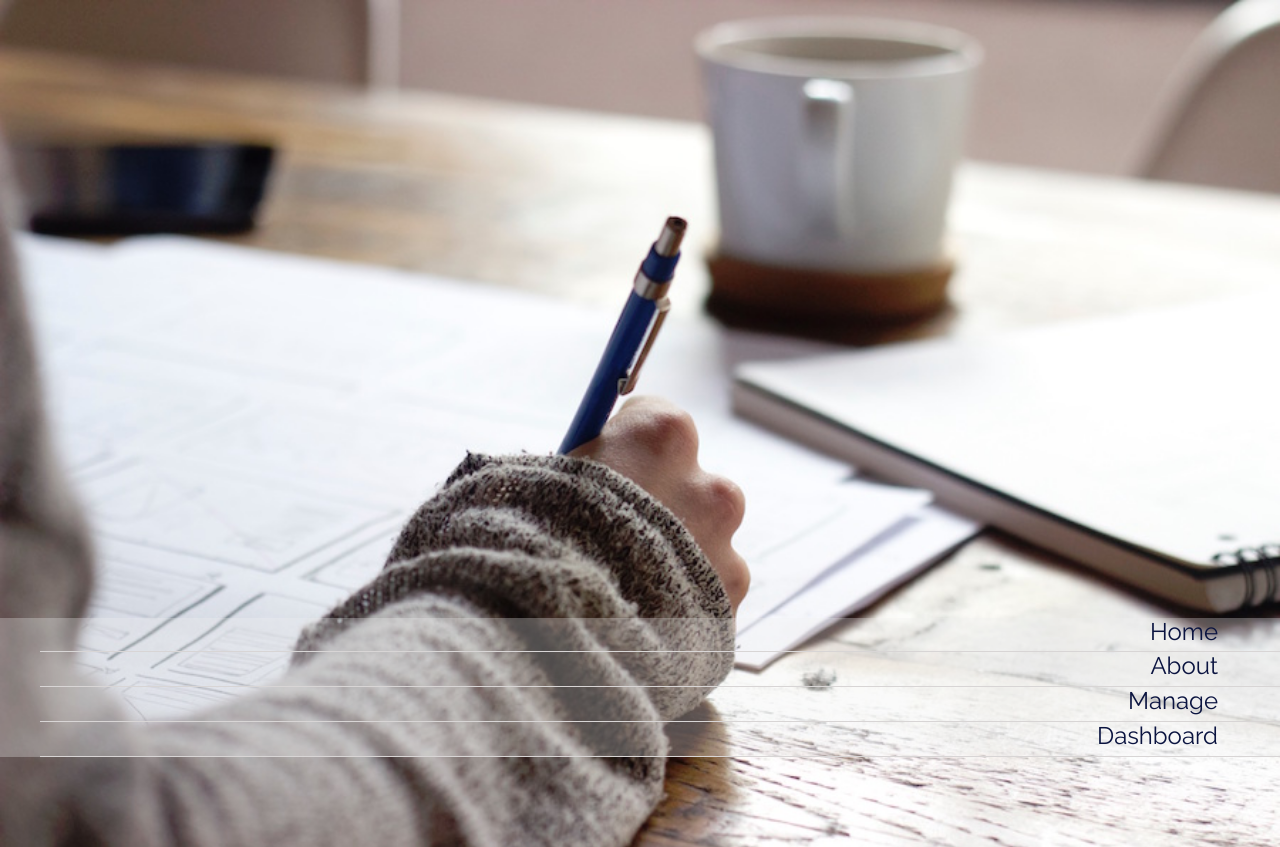
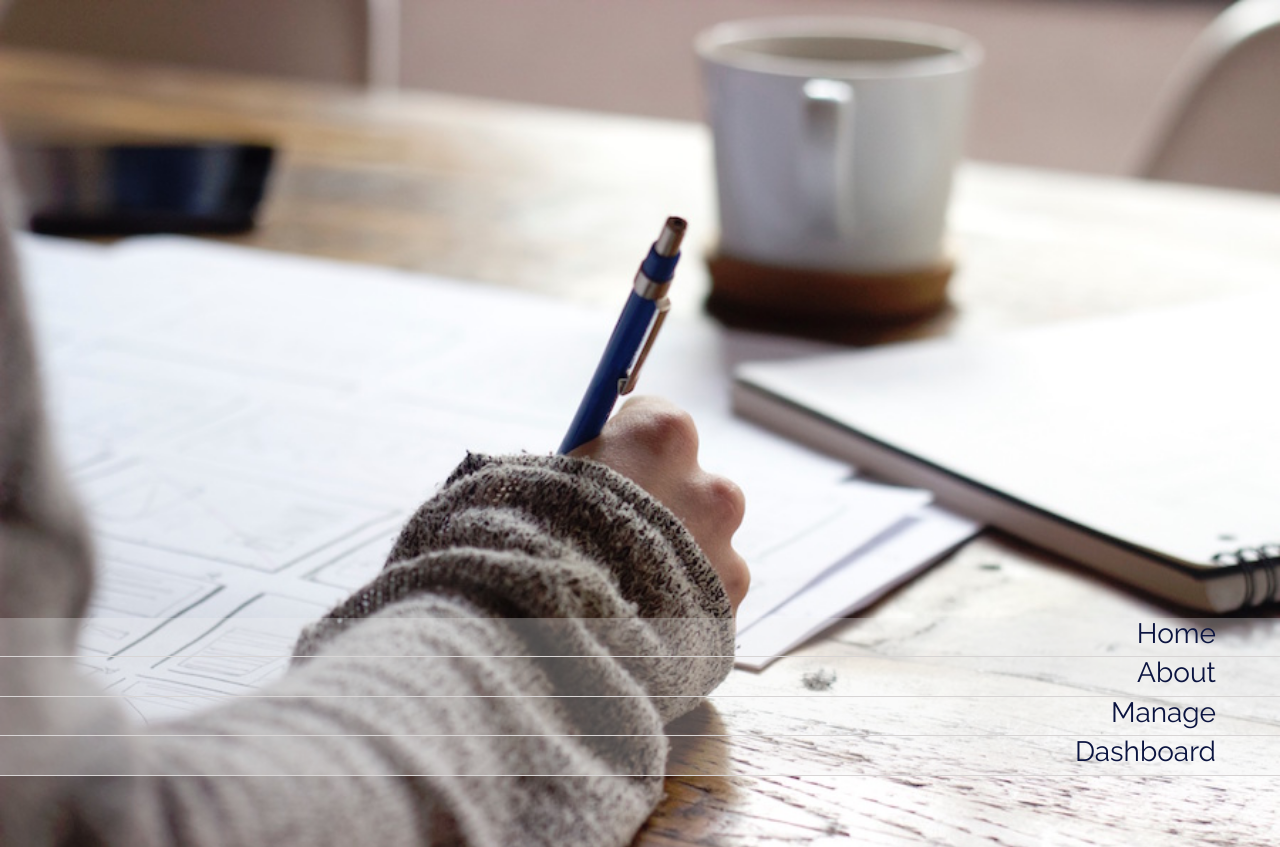
Before and after one commit to martypdx/TimeTracker, a website: page public/index.html in a window 1280 px wide. Shown: the top 847 px of the page. Drawn offline with nearby package versions, Linux system fonts and the light colour scheme.

Commit message:
Remove padding

```diff
--- a/public/styles/base.css
+++ b/public/styles/base.css
@@ -24,11 +24,12 @@ h1, h2 {
   list-style-type: none;
   text-align: right;
   background-color: rgba(239, 238, 238, .3);
+  padding: 0;
 }
 
 .main-nav li {
   font-family: 'Raleway', sans-serif;
-  font-size: 1.5em;
+  font-size: 1.75em;
   border-bottom: 1px solid #d8d5d5;
 }
 
```
